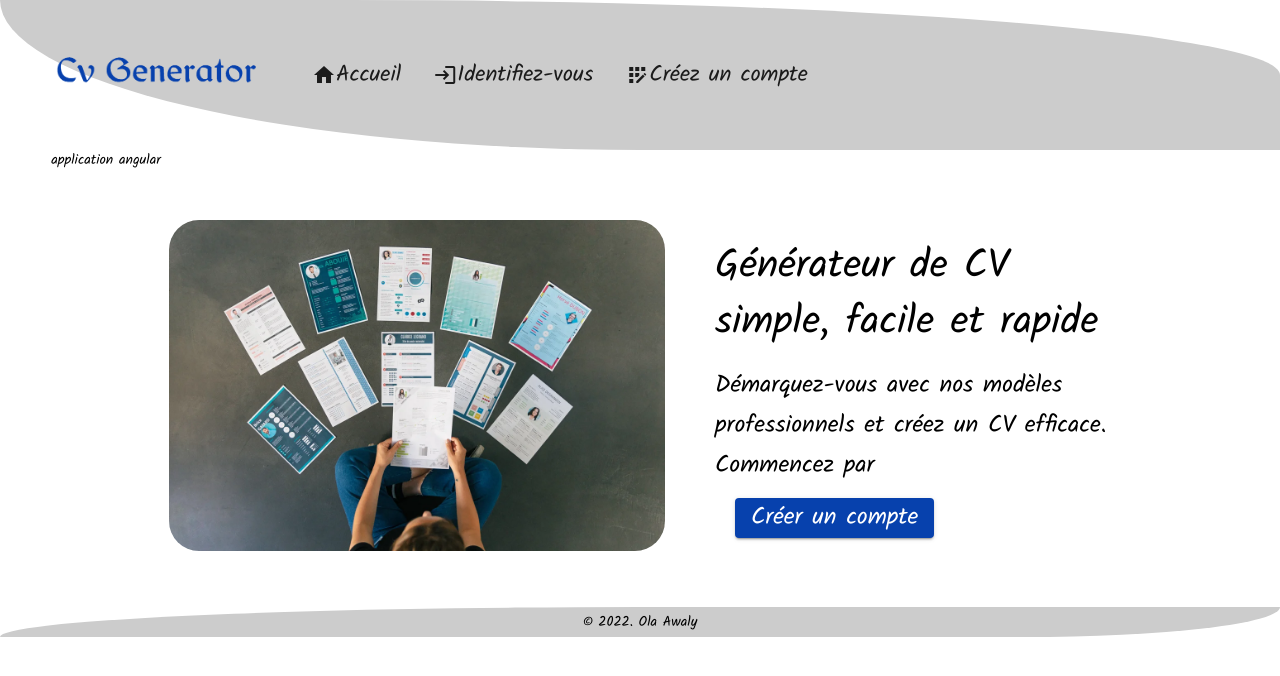
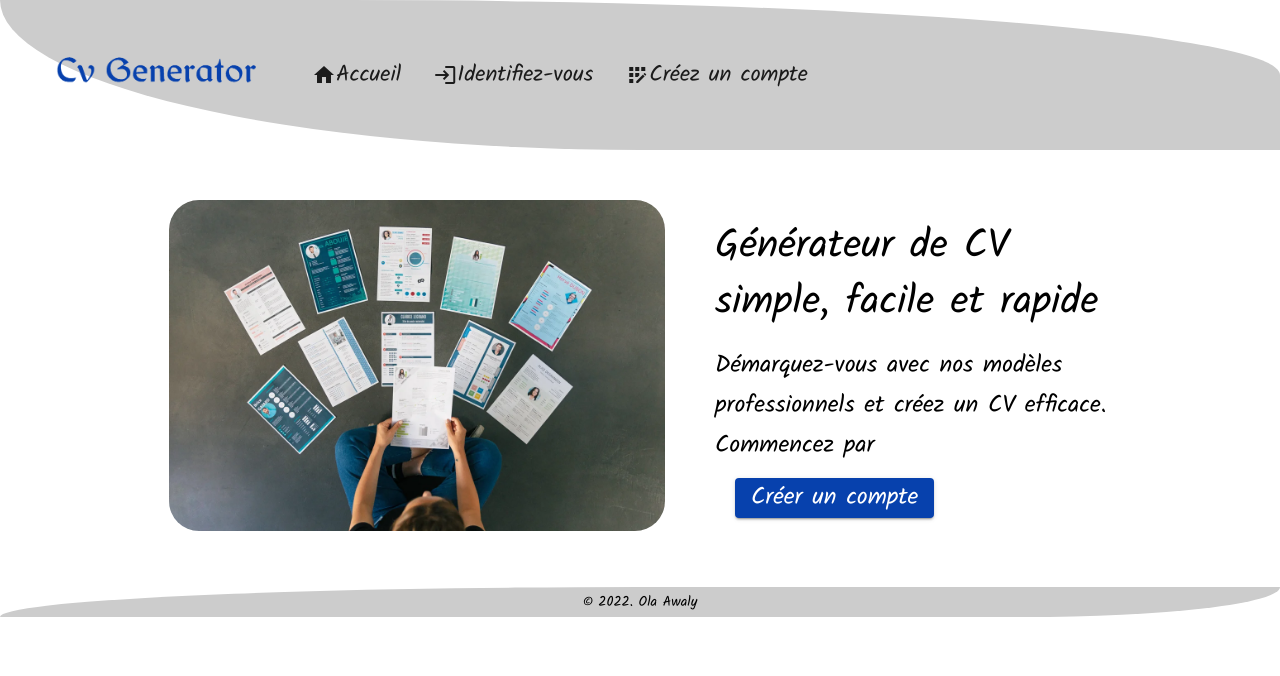
Before and after one commit to ola-awaly/cvgenerator, an Angular app in the folder client/: page /dashboard in a window 1280 px wide. Shown: the top 676 px of the page. Built offline with nearby package versions, Linux system fonts and the light colour scheme; a web font is replaced by a local one.

Commit message:
enlever un commentaire

```diff
--- a/client/src/app/app.component.html
+++ b/client/src/app/app.component.html
@@ -1,7 +1,7 @@
 <div class="layout">
 	<app-header></app-header>
 	<div class="content">
-		application angular
+
 		<router-outlet></router-outlet>
 	</div>
 
```
